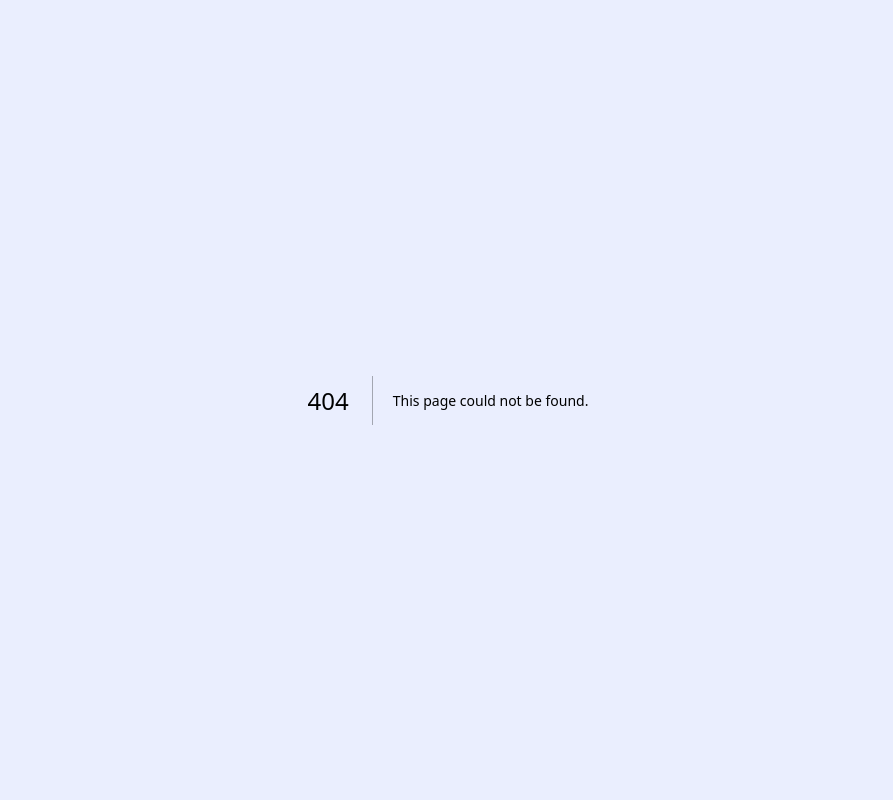
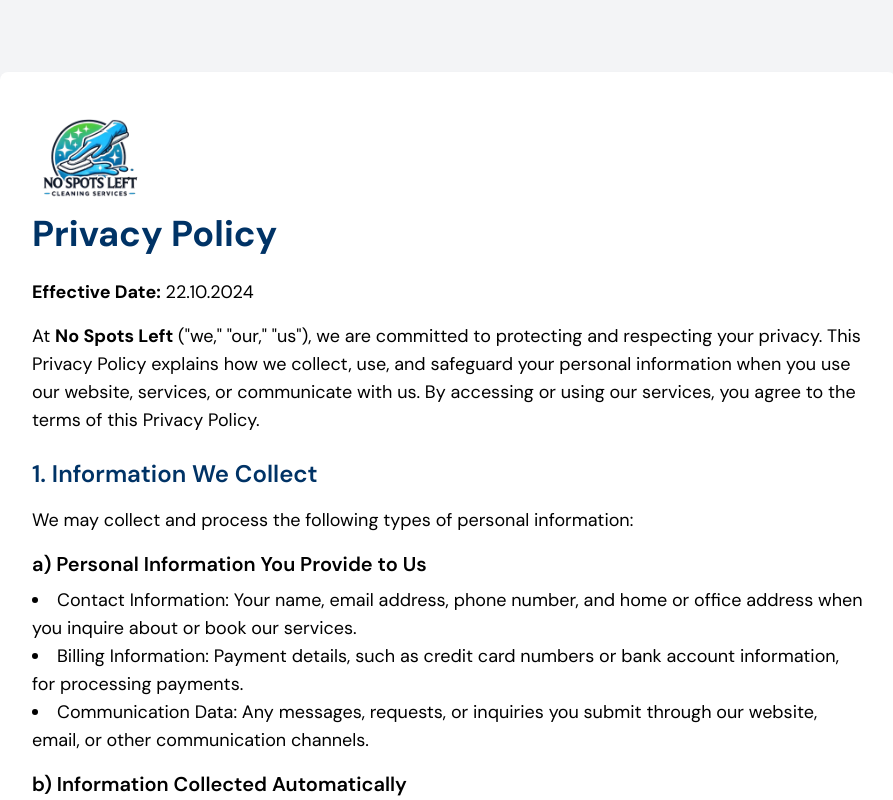
Before and after one commit to LilRomio/no-spots-left, a Next.js app: page /privacy-policy in a window 1280 px wide. Before the commit this address had no page. Shown: the top 800 px of the page, without its empty margins (192-1085 px from the left). Built offline with nearby package versions, Linux system fonts and the light colour scheme.

Commit message:
update 3.5

```diff
--- a/app/components/Footer.jsx
+++ b/app/components/Footer.jsx
@@ -12,10 +12,10 @@ const Footer = () => {
           <Image src={Logo} alt="Saas Logo" height={60} width={100} className="relative" />
         </div>
 
-        <Link href="/privacy-policy" target="_blank">
+        <Link href="/privacy-policy" target="_blank" className="hover:text-[#FF6F61]">
           Privacy Notice
         </Link>
-        <Link href="/terms" target="_blank">
+        <Link href="/terms" target="_blank" className="hover:text-[#FF6F61]">
           Terms and Conditions
         </Link>
 
--- a/app/pages/privacy-policy.jsx
+++ b/app/privacy-policy/page.js
@@ -2,14 +2,20 @@
 
 import React from 'react';
 
-const PrivacyPolicy = () => {
+import Logo from '../assets/NoSpotsLeft-logo.png';
+import Image from 'next/image';
+
+export default function PrivacyPolicy() {
   return (
     <div className="min-h-screen py-10 bg-gray-100">
-      <div className="max-w-4xl p-8 mx-auto bg-white rounded-lg shadow-md">
+      <div className="max-w-4xl p-8 mx-auto mt-8 bg-white rounded-lg shadow-md">
+        <a href="#heroSection">
+          <Image src={Logo} alt="No Spots Left Logo" height={40} width={110} />
+        </a>
         <h1 className="text-4xl font-bold text-[#003366] mb-6">Privacy Policy</h1>
 
         <p className="mb-4 text-lg">
-          <strong>Effective Date:</strong> [Insert Date]
+          <strong>Effective Date:</strong> 22.10.2024
         </p>
 
         <p className="mb-4 text-lg">
@@ -90,6 +96,4 @@ const PrivacyPolicy = () => {
       </div>
     </div>
   );
-};
-
-export default PrivacyPolicy;
+}
--- a/app/pages/terms.jsx
+++ b/app/terms/page.js
@@ -1,15 +1,20 @@
 'use client';
 
 import React from 'react';
+import Image from 'next/image';
+import Logo from '../assets/NoSpotsLeft-logo.png';
 
-const TermsAndConditions = () => {
+export default function TermsAndConditions() {
   return (
     <div className="min-h-screen py-10 bg-gray-100">
       <div className="max-w-4xl p-8 mx-auto bg-white rounded-lg shadow-md">
+        <a href="#heroSection">
+          <Image src={Logo} alt="No Spots Left Logo" height={40} width={110} />
+        </a>
         <h1 className="text-4xl font-bold text-[#003366] mb-6">Terms and Conditions</h1>
 
         <p className="mb-4 text-lg">
-          <strong>Effective Date:</strong> [Insert Date]
+          <strong>Effective Date:</strong> 22.10.2024
         </p>
 
         <p className="mb-4 text-lg">
@@ -95,11 +100,9 @@ const TermsAndConditions = () => {
         <h2 className="text-2xl font-semibold text-[#003366] mt-6 mb-4">6. Contact Us</h2>
 
         <p className="mb-4 text-lg">
-          If you have any questions or concerns about these Terms, please contact us at [Insert Contact Information].
+          If you have any questions or concerns about these Terms, please contact us at nospotsleft@gmail.com.
         </p>
       </div>
     </div>
   );
-};
-
-export default TermsAndConditions;
+}
```
